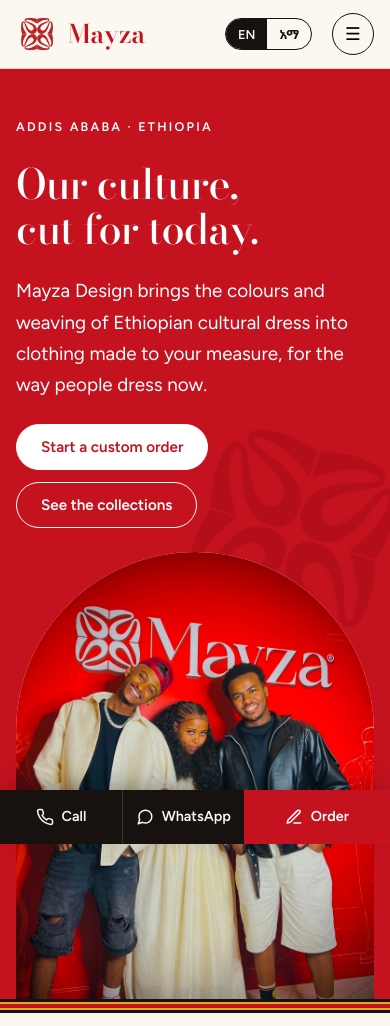
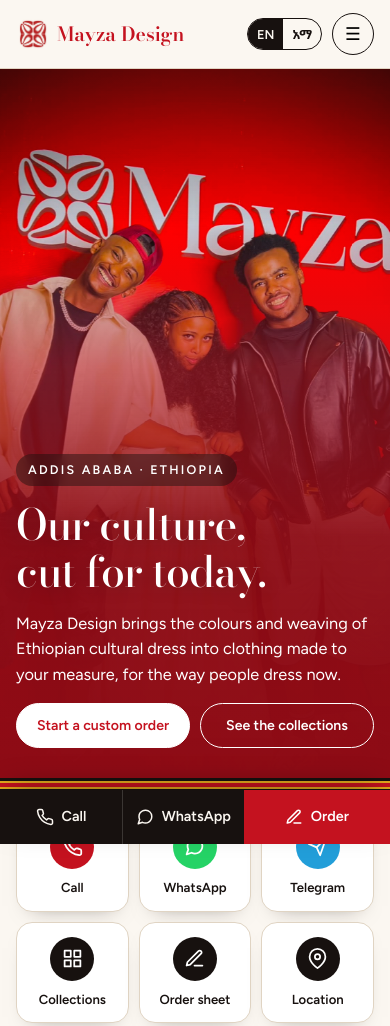
Before and after one commit to Ashenafi-Bancha/mayza-design, a plain HTML site: page index.html in a window 390 px wide. Shown: the top 1026 px of the page. Drawn offline with nearby package versions, Linux system fonts and the light colour scheme.

Commit message:
Show full brand name in header and redesign phone hero

```diff
--- a/css/style.css
+++ b/css/style.css
@@ -734,3 +734,70 @@
 .shots.many .shot:nth-child(even) { translate: 0 22px; }
 .shots.many { padding-bottom: 22px; }
 .lookbook-stage { --panel: clamp(150px, 20vw, 250px); }
+
+/* header wordmark "Mayza Design" stays on one line and fits beside the phone controls */
+.site-header .brand { white-space: nowrap; }
+@media (max-width: 520px) {
+  .site-header .wrap { gap: 10px; }
+  .site-header .brand { font-size: 1.22rem; gap: 7px; }
+  .site-header .brand img { width: 34px; height: 34px; }
+  .lang button { padding: 6px 9px; }
+}
+
+/* ---------- Phone hero: the photo becomes the stage ----------
+   On narrow screens the red text block used to fill the first screen and push
+   the photo below it. Here the photo fills the hero, a deep red veil rises from
+   the bottom, and the copy sits on that veil. */
+@media (max-width: 700px) {
+  .hero .wrap {
+    position: relative;
+    display: flex;
+    flex-direction: column;
+    justify-content: flex-end;
+    min-height: min(84svh, 720px);
+    padding-block: 24px 30px;
+  }
+  .hero .shot {
+    position: absolute;
+    inset: 0;
+    width: auto;
+    max-width: none;
+    aspect-ratio: auto;
+    margin: 0;
+    border-radius: 0;
+    z-index: 0;
+  }
+  .hero .shot img { object-position: center 12%; }
+  .hero .shot::after {
+    content: "";
+    position: absolute;
+    inset: 0;
+    background:
+      linear-gradient(to top,
+        var(--red-deep) 0%,
+        rgba(142, 11, 21, 0.94) 34%,
+        rgba(196, 18, 31, 0.55) 58%,
+        rgba(196, 18, 31, 0) 78%),
+      linear-gradient(to bottom, rgba(23, 17, 15, 0.35), transparent 22%);
+    pointer-events: none;
+  }
+  .field.hero::after { display: none; }
+  .hero-copy { position: relative; z-index: 1; gap: 16px; }
+  .hero-copy .eyebrow {
+    justify-self: start;
+    background: rgba(23, 17, 15, 0.45);
+    -webkit-backdrop-filter: blur(6px);
+    backdrop-filter: blur(6px);
+    padding: 6px 12px;
+    border-radius: 999px;
+  }
+  .hero h1 { font-size: clamp(2.4rem, 11vw, 3.1rem); text-shadow: 0 2px 18px rgba(0, 0, 0, 0.25); }
+  .hero-copy p { font-size: 1.02rem; line-height: 1.55; }
+  .hero .btn-row { display: grid; grid-template-columns: 1fr 1fr; gap: 10px; }
+  .hero .btn { padding: 13px 10px; font-size: 0.88rem; text-align: center; }
+}
+@media (max-width: 700px) and (prefers-reduced-motion: no-preference) {
+  @keyframes drift { from { transform: scale(1.12); } to { transform: scale(1); } }
+  .hero .shot { animation: none; }
+  .hero .shot img { animation: drift 7s cubic-bezier(0.2, 0.7, 0.2, 1) both; }
+}
--- a/index.html
+++ b/index.html
@@ -37,7 +37,7 @@
           </div>
         </div>
         <figure class="shot">
-          <img src="images/backdrop-trio.jpg" alt="Three people in Mayza outfits in front of the red Mayza backdrop" loading="lazy">
+          <img src="images/backdrop-trio.jpg" alt="Three people in Mayza outfits in front of the red Mayza backdrop" fetchpriority="high">
         </figure>
       </div>
     </section>
--- a/js/main.js
+++ b/js/main.js
@@ -47,7 +47,7 @@
 
   document.getElementById("site-header").innerHTML = `
     <div class="wrap">
-      <a class="brand" href="index.html" aria-label="Mayza Design">${EMBLEM}<span>Mayza</span></a>
+      <a class="brand" href="index.html" aria-label="Mayza Design">${EMBLEM}<span>Mayza Design</span></a>
       <nav class="nav" id="nav" aria-label="Main">
         ${links}
         <a class="btn red" href="custom.html#order" data-am="አሁን ይዘዙ">Order now</a>
```
